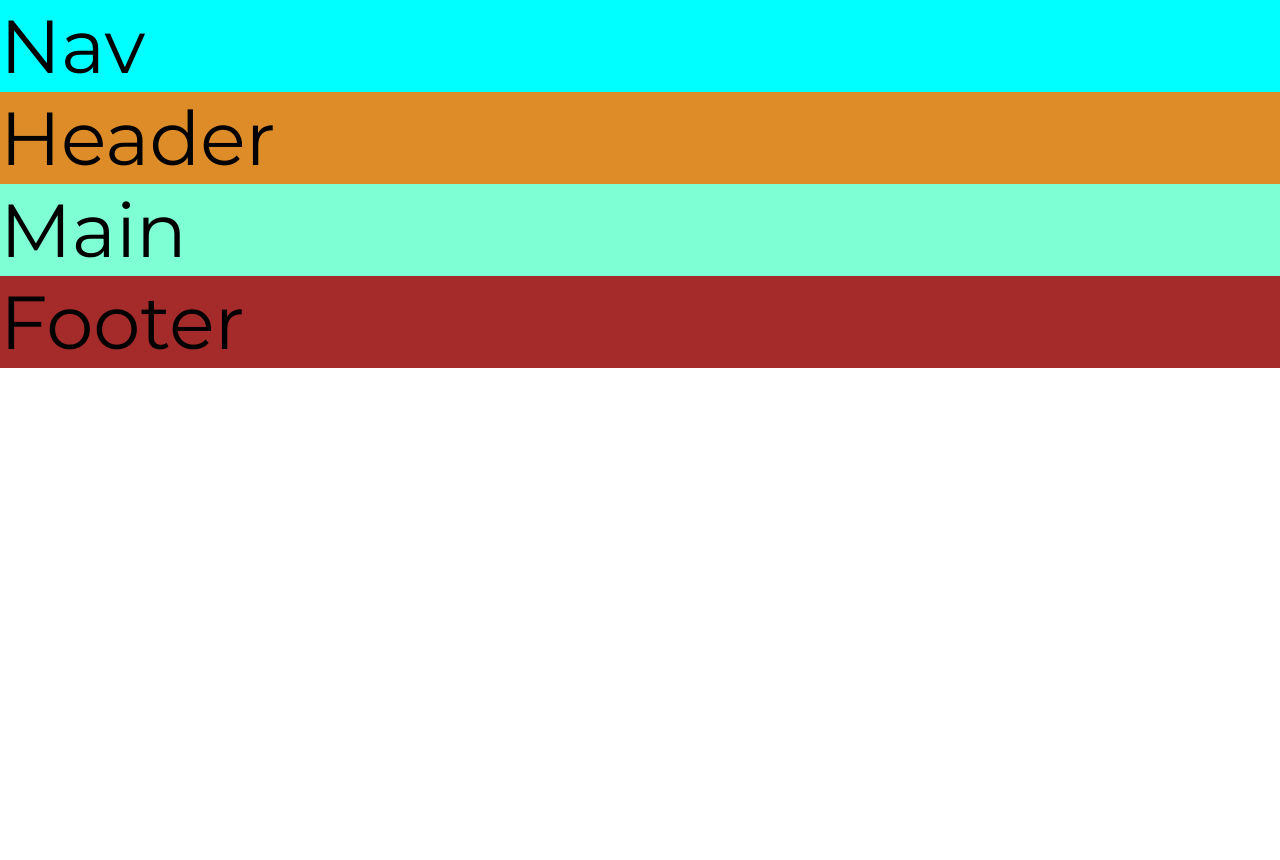
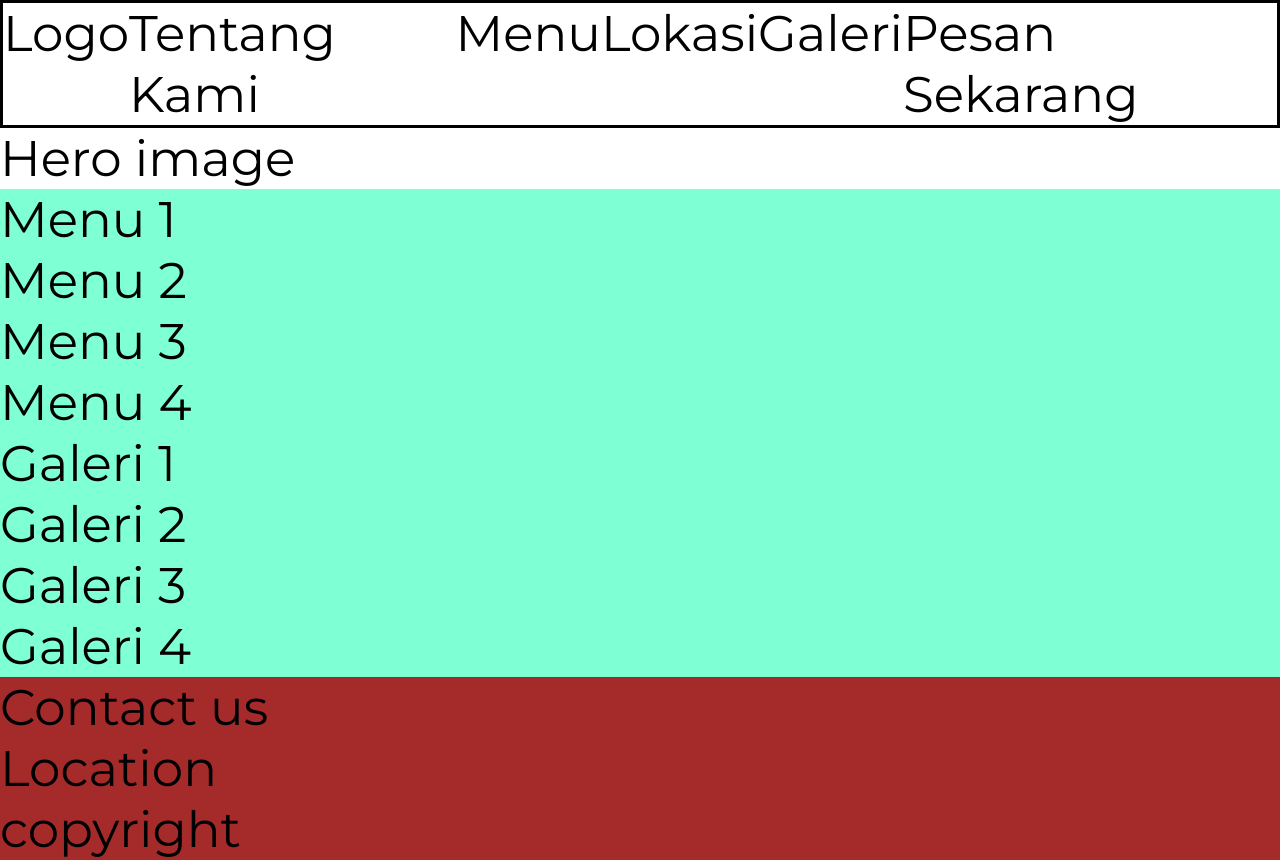
Before and after one commit to RevoU-FSSE-4/milestone-1-vitoyanufan, a plain HTML site: page index.html in a window 1280 px wide. Before the commit the page ends 800 px from the top, so only its background shows below. Drawn offline with Linux system fonts and the light colour scheme.

Commit message:
adding more element in HTML

```diff
--- a/index.html
+++ b/index.html
@@ -15,10 +15,43 @@
 
 <body>
 
-    <nav>Nav</nav>
-    <header>Header</header>
-    <main>Main</main>
-    <footer>Footer</footer>
+    <nav class="navbar">
+        <div>Logo</div>
+        <div>
+            <ul>
+                <li>Tentang Kami</li>
+                <li>Menu</li>
+                <li>Lokasi</li>
+                <li>Galeri</li>
+                <li>Pesan Sekarang</li>
+            </ul>
+        </div>
+    </nav>
+
+    <header class="hero">Hero image</header>
+
+    <main>
+        <div>
+            <section>Menu 1</section>
+            <section>Menu 2</section>
+            <section>Menu 3</section>
+            <section>Menu 4</section>
+        </div>
+
+        <div>
+            <section>Galeri 1</section>
+            <section>Galeri 2</section>
+            <section>Galeri 3</section>
+            <section>Galeri 4</section>
+        </div>
+
+    </main>
+
+    <footer>
+        <div>Contact us</div>
+        <div>Location</div>
+        <div>copyright</div>
+    </footer>
 
 </body>
 </html>
--- a/style.css
+++ b/style.css
@@ -2,16 +2,35 @@
     margin: 0;
     padding: 0;
     font-family: "montserrat";
-    font-size: 75px;
+    font-size: 50px;
 }
 
+/* navigation bar */
+
 nav {
-    background-color: aqua;
+    /* background-color: aqua; */
+    border-bottom: black;
+    border-style: solid;
 }
 
+.navbar {
+    display: flex;
+}
+
+.navbar ul {
+    display: flex;
+    list-style: none;
+}
+
+/* navigation bar */
+
+/* hero */
+
 header {
-    background-color: rgb(221, 140, 40);
+    background-img: g
 }
+
+/* hero */
 
 main {
     background-color: aquamarine;
```
